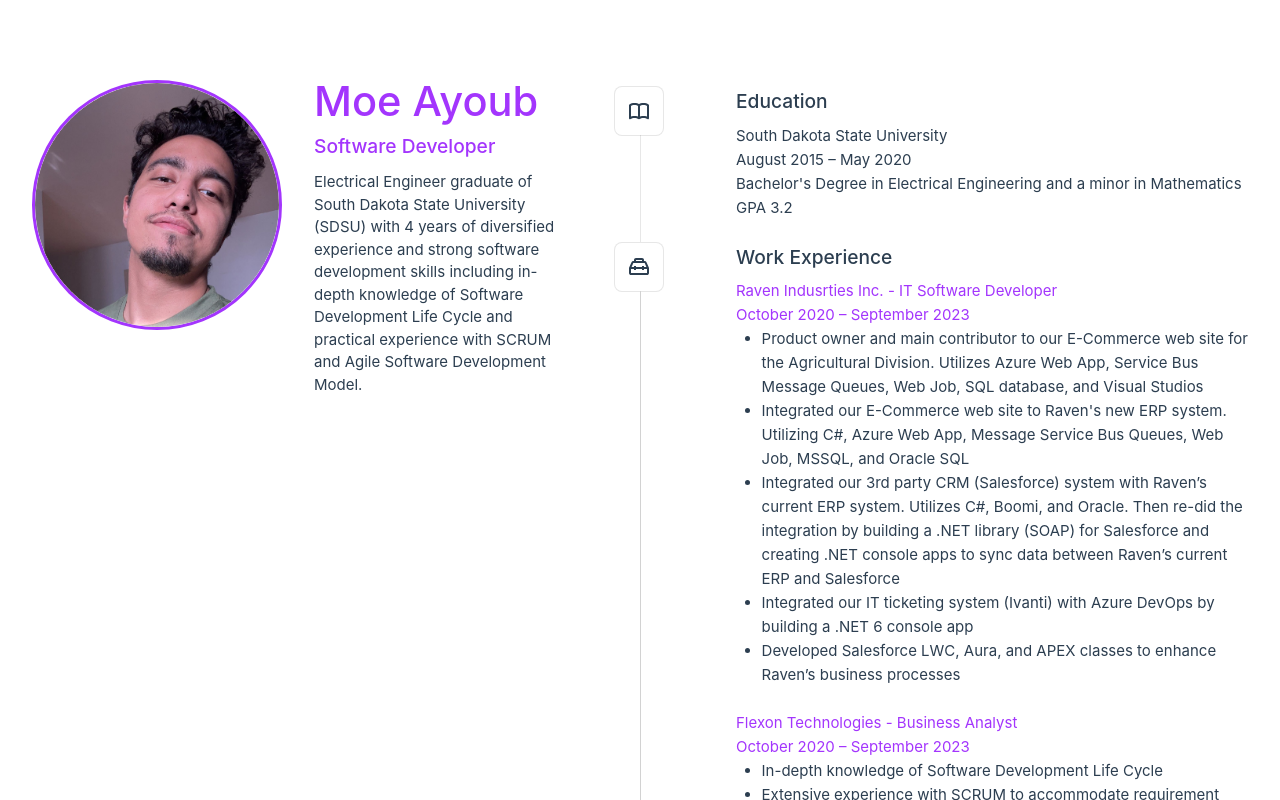
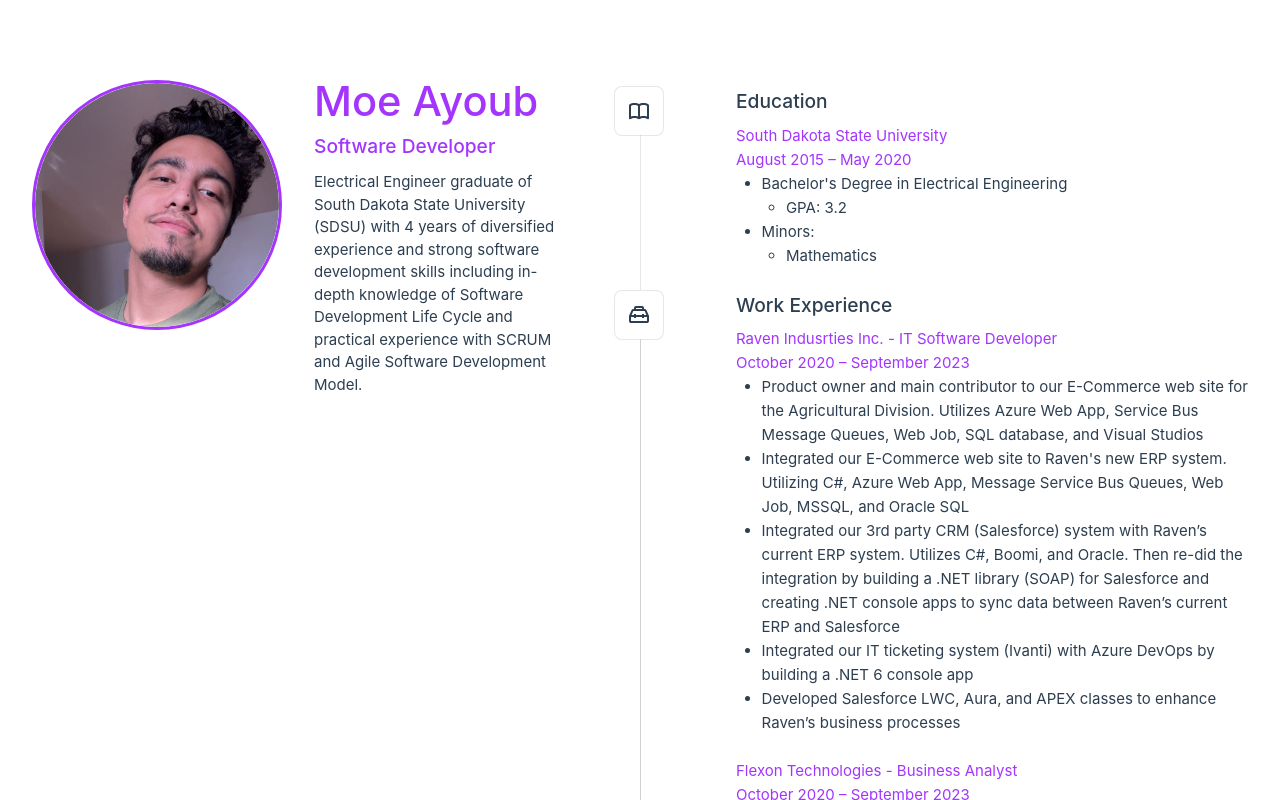
Before and after one commit to thelegend107/ResumeWebsite, a Vue app in the folder app/: page / in a window 1280 px wide. Shown: the top 800 px of the page. Built offline with nearby package versions, Linux system fonts and the light colour scheme.

Commit message:
Initial-Development 2.1.1

```diff
--- a/app/src/components/TheWelcome.vue
+++ b/app/src/components/TheWelcome.vue
@@ -13,13 +13,15 @@ import SupportIcon from './icons/IconSupport.vue'
       <DocumentationIcon />
     </template>
     <template #heading>Education</template>
-      South Dakota State University
+    <b class="electricPurple">South Dakota State University</b>
     <br>
-      August 2015 – May 2020
-    <br>
-      Bachelor's Degree in Electrical Engineering and a minor in Mathematics
-    <br>
-      GPA 3.2
+    <b class="electricPurple">August 2015 – May 2020</b>
+    <ul>
+      <li>Bachelor's Degree in Electrical Engineering</li>
+      <ul><li>GPA: 3.2</li></ul>
+      <li>Minors:</li><ul><li>Mathematics</li>
+      </ul>
+    </ul>
   </WelcomeItem>
 
   <WelcomeItem>
```
